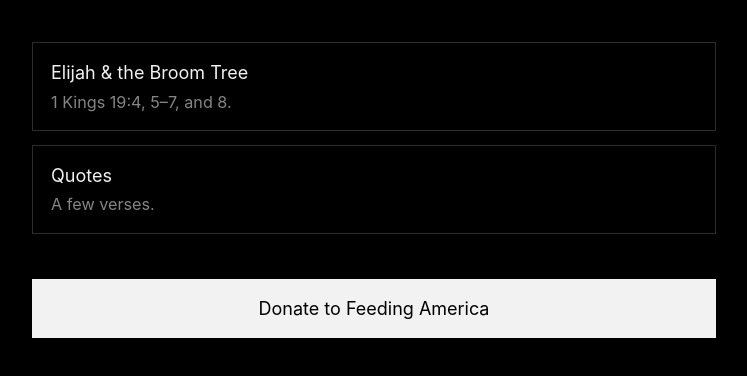
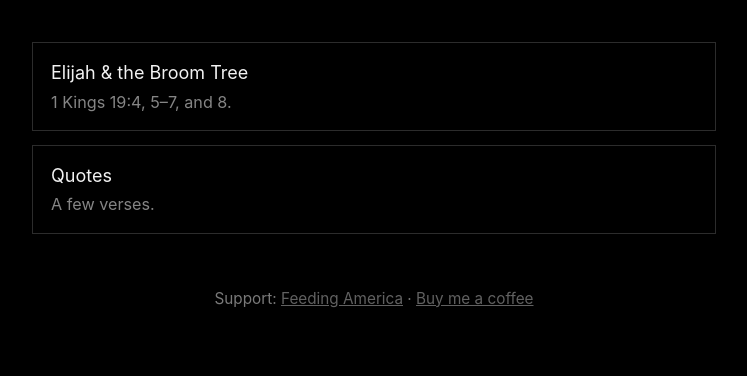
Before and after one commit to sanseviera7/coriprays, a plain HTML site: page index.html in a window 1280 px wide. Shown: the part 208-584 px from the top of the page, without its empty margins (266-1013 px from the left). Drawn offline with Linux system fonts and the light colour scheme.

Commit message:
Update index.html
Removed large donation button & added small links at the bottom

```diff
--- a/index.html
+++ b/index.html
@@ -23,12 +23,15 @@
     #bar a, #setlabel, #themes button { color: var(--ink); opacity: 0.65; background: transparent; border: 0; font: 13px -apple-system, system-ui, sans-serif; text-decoration: none; cursor: pointer; }
     #themes { display: flex; gap: 0.4rem; }
     #themes i { display: block; width: 14px; height: 14px; border-radius: 50%; box-shadow: inset 0 0 0 1px color-mix(in srgb, var(--ink) 40%, transparent); }
+    .support { margin-top: 3rem; font-size: 0.85rem; color: var(--ink); opacity: 0.5; text-align: center; }
+    .support a { text-decoration: underline; opacity: 0.8; }
   </style>
 </head>
 <body>
   <div id="app"></div>
   <script>
     const FEEDING = "https://give.feedingamerica.org/8u355rD-u02ytwE0jUq9jQ2?source=Y26YP6D1Z&utm_medium=cpc&utm_source=paid&utm_term=gift&utm_content=bing&utm_campaign=thanksgiving&gclid=49b8ac7ea3a91f16ecc9c6b927de9e79&gclsrc=3p.ds&msclkid=49b8ac7ea3a91f16ecc9c6b927de9e79";
+    const COFFEE = "https://buymeacoffee.com/estheraloe";
     const params = new URLSearchParams(location.search);
     const page = params.get("page") || "home";
     const app = document.getElementById("app");
@@ -131,7 +134,7 @@
           <a href="?page=elijah">Elijah & the Broom Tree<span>1 Kings 19:4, 5–7, and 8.</span></a>
           <a href="?page=quotes">Quotes<span>A few verses.</span></a>
         </nav>
-        <a class="button" href="${FEEDING}" target="_blank">Donate to Feeding America</a>
+        <p class="support">Support: <a href="${FEEDING}" target="_blank">Feeding America</a> · <a href="${COFFEE}" target="_blank">Buy me a coffee</a></p>
       </main>`;
     }
 
```
